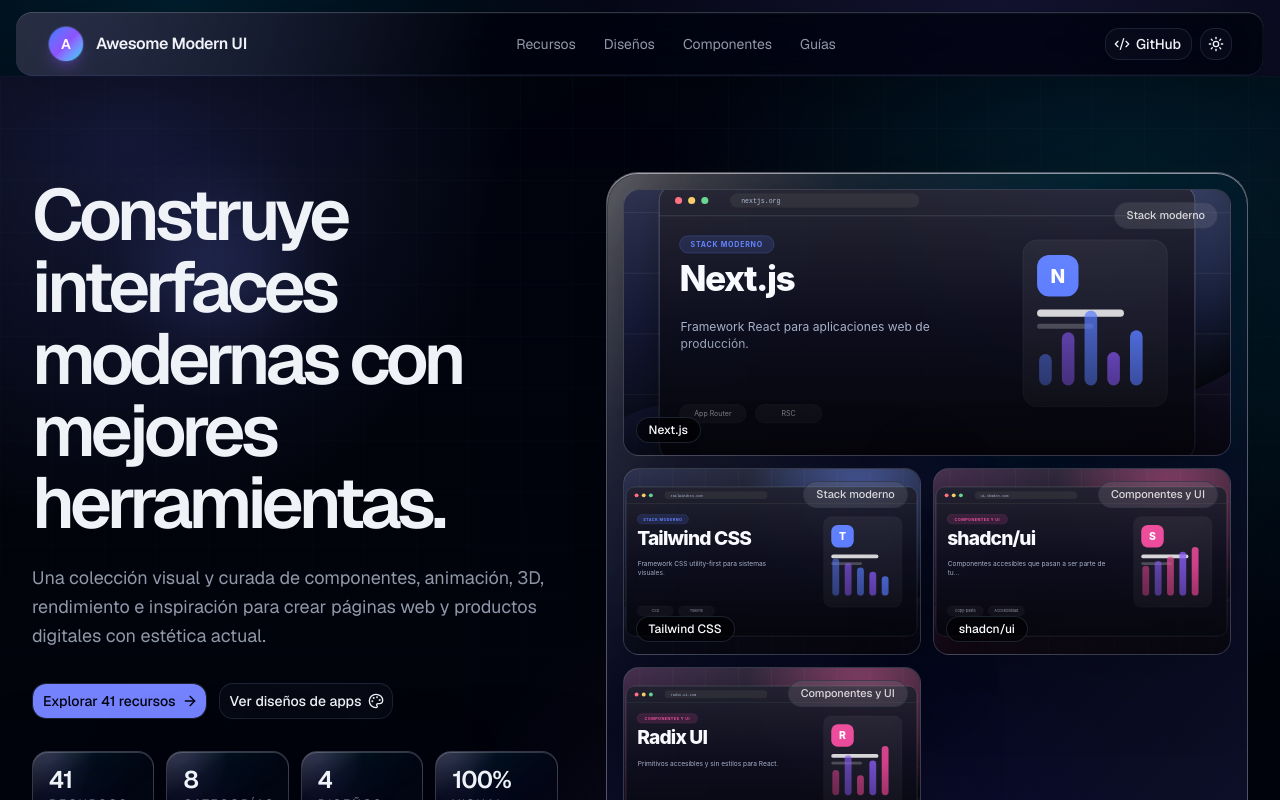
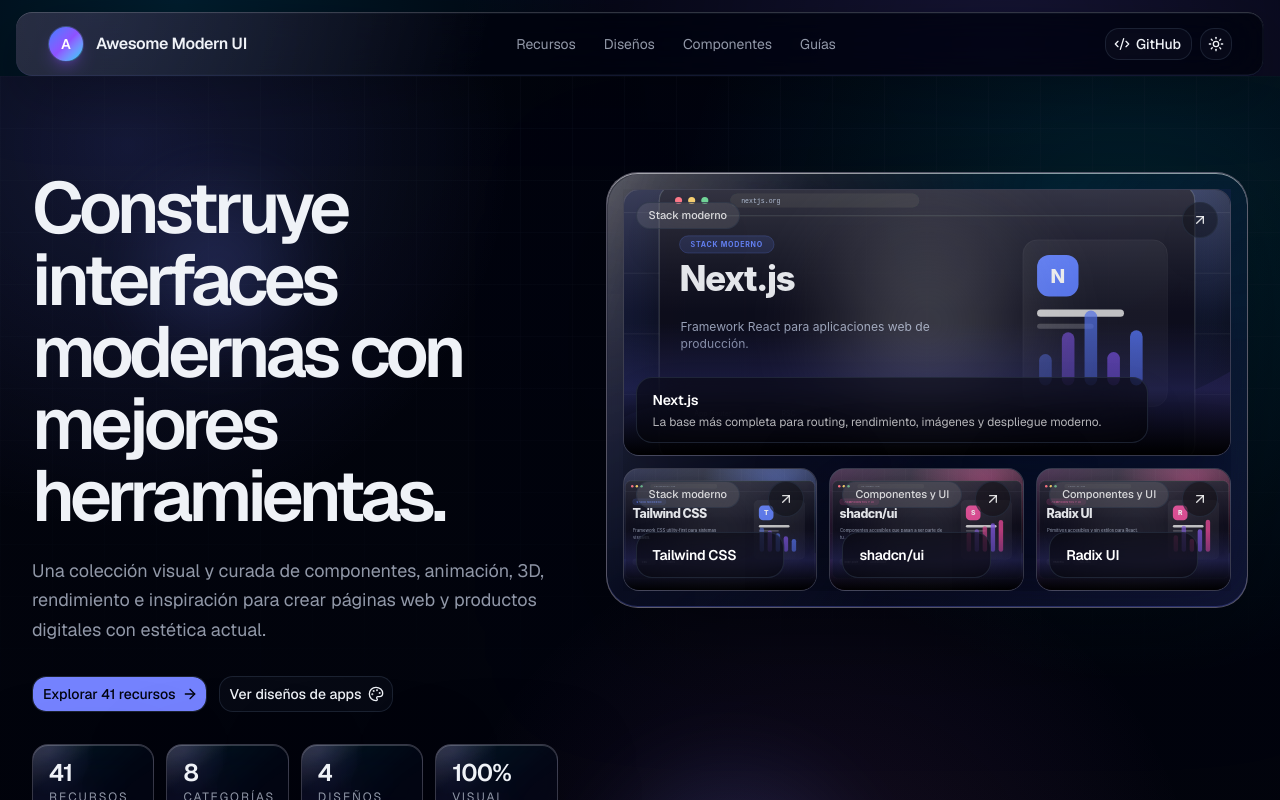
Before and after one commit to jesusoldekamp-hue/super-wow-ui-design, a Next.js app in the folder apps/web/: page / in a window 1280 px wide. Shown: the top 800 px of the page. Built offline with nearby package versions, Linux system fonts and the light colour scheme.

Commit message:
add liquid glass motion stage

```diff
--- a/apps/web/app/page.tsx
+++ b/apps/web/app/page.tsx
@@ -1,10 +1,10 @@
 import { ArrowRight, Code2, Layers3, Palette, Sparkles } from "lucide-react"
-import Image from "next/image"
 import Link from "next/link"
 
 import { Button } from "@workspace/ui/components/button"
 import { LiquidGlass } from "@workspace/ui/components/liquid-glass"
 
+import { LiquidResourceStage } from "@/components/liquid-resource-stage"
 import { ResourceCard } from "@/components/resource-card"
 import { Reveal } from "@/components/reveal"
 import { TemplatePreview } from "@/components/template-preview"
@@ -63,39 +63,7 @@
           </Reveal>
 
           <Reveal eager delay={0.1} className="relative">
-            <LiquidGlass
-              className="rounded-[2rem] p-3 sm:p-4"
-              contentClassName="grid gap-3 sm:grid-cols-2"
-              style={{ "--glass-x": "16%", "--glass-y": "4%" }}
-            >
-              {heroResources.map((item, index) => (
-                <Link
-                  key={item.slug}
-                  href={`/recursos/${item.slug}`}
-                  className={`group liquid-card relative overflow-hidden rounded-2xl ${
-                    index === 0 ? "sm:col-span-2" : ""
-                  }`}
-                >
-                  <div className={`relative ${index === 0 ? "aspect-[16/7]" : "aspect-[16/10]"}`}>
-                    <Image
-                      src={item.image}
-                      alt={item.imageAlt}
-                      fill
-                      priority
-                      sizes="(min-width: 1024px) 55vw, 100vw"
-                      className="object-cover transition-transform duration-500 group-hover:scale-[1.025]"
-                    />
-                    <span className="absolute inset-0 bg-gradient-to-t from-black/65 via-transparent to-white/10" />
-                  </div>
-                  <span className="absolute bottom-3 left-3 rounded-full border border-white/15 bg-black/55 px-3 py-1 text-xs font-medium text-white shadow-2xl backdrop-blur-xl">
-                    {item.name}
-                  </span>
-                  <span className="absolute right-3 top-3 rounded-full border border-white/15 bg-white/10 px-3 py-1 text-[11px] font-medium text-white/80 backdrop-blur-xl">
-                    {categoryLabels[item.category]}
-                  </span>
-                </Link>
-              ))}
-            </LiquidGlass>
+            <LiquidResourceStage items={heroResources} />
           </Reveal>
         </div>
       </section>
--- a/apps/web/app/recursos/page.tsx
+++ b/apps/web/app/recursos/page.tsx
@@ -22,7 +22,7 @@
           una explicación clara de para qué sirve y por qué merece estar aquí.
         </p>
       </div>
-      <Suspense fallback={<div className="glass h-96 animate-pulse rounded-2xl" />}>
+      <Suspense fallback={<div className="liquid-card h-96 animate-pulse rounded-2xl" />}>
         <CatalogExplorer />
       </Suspense>
     </main>
--- a/apps/web/components/cinematic-demo.tsx
+++ b/apps/web/components/cinematic-demo.tsx
@@ -17,7 +17,7 @@
     loading: () => (
       <div
         aria-hidden="true"
-        className="h-full w-full rounded-full bg-violet-500/15 blur-3xl"
+        className="absolute inset-0 rounded-full bg-violet-500/15 blur-3xl"
         data-testid="ambient-orb"
       />
     ),
--- /dev/null
+++ b/apps/web/components/liquid-resource-stage.tsx
@@ -0,0 +1,144 @@
+"use client"
+
+import { ArrowUpRight } from "lucide-react"
+import {
+  motion,
+  type MotionStyle,
+  useMotionValue,
+  useReducedMotion,
+  useSpring,
+  useTransform,
+} from "motion/react"
+import Image from "next/image"
+import Link from "next/link"
+import type { PointerEvent } from "react"
+
+import { LiquidGlass } from "@workspace/ui/components/liquid-glass"
+
+import { categoryLabels, type Resource } from "@/lib/catalog"
+
+const spring = { stiffness: 180, damping: 24, mass: 0.45 }
+
+function StageCard({
+  item,
+  index,
+  shouldReduceMotion,
+}: {
+  item: Resource
+  index: number
+  shouldReduceMotion: boolean
+}) {
+  const x = useMotionValue(0)
+  const y = useMotionValue(0)
+  const rotateX = useSpring(useTransform(y, [-0.5, 0.5], [7, -7]), spring)
+  const rotateY = useSpring(useTransform(x, [-0.5, 0.5], [-8, 8]), spring)
+  const shineX = useSpring(useTransform(x, [-0.5, 0.5], [-95, 95]), spring)
+  const shineY = useSpring(useTransform(y, [-0.5, 0.5], [-60, 60]), spring)
+  const isWide = index === 0
+
+  function handlePointerMove(event: PointerEvent<HTMLElement>) {
+    if (shouldReduceMotion) {
+      return
+    }
+
+    const rect = event.currentTarget.getBoundingClientRect()
+    x.set((event.clientX - rect.left) / rect.width - 0.5)
+    y.set((event.clientY - rect.top) / rect.height - 0.5)
+  }
+
+  function resetTilt() {
+    x.set(0)
+    y.set(0)
+  }
+
+  const animatedStyle: MotionStyle = shouldReduceMotion
+    ? {}
+    : {
+        rotateX,
+        rotateY,
+        transformStyle: "preserve-3d",
+      }
+
+  return (
+    <motion.article
+      className={`group liquid-card relative overflow-hidden rounded-2xl ${
+        isWide ? "sm:col-span-2 lg:col-span-3" : ""
+      }`}
+      initial={shouldReduceMotion ? false : { opacity: 0, y: 22, rotateX: -6 }}
+      animate={shouldReduceMotion ? undefined : { opacity: 1, y: 0, rotateX: 0 }}
+      transition={{ duration: 0.58, delay: index * 0.08, ease: [0.22, 1, 0.36, 1] }}
+      whileHover={shouldReduceMotion ? undefined : { y: -7, scale: 1.012 }}
+      onPointerMove={handlePointerMove}
+      onPointerLeave={resetTilt}
+      style={animatedStyle}
+    >
+      <Link
+        href={`/recursos/${item.slug}`}
+        className="relative block rounded-2xl focus-visible:outline-none focus-visible:ring-2 focus-visible:ring-primary focus-visible:ring-offset-2 focus-visible:ring-offset-background"
+      >
+        <div className={`relative ${isWide ? "aspect-[16/7]" : "aspect-[16/10]"}`}>
+          <Image
+            src={item.image}
+            alt={item.imageAlt}
+            fill
+            priority={index === 0}
+            sizes="(min-width: 1024px) 55vw, 100vw"
+            className="object-cover transition-transform duration-700 group-hover:scale-[1.035]"
+          />
+          <span className="absolute inset-0 bg-gradient-to-t from-black/76 via-black/10 to-white/15" />
+          <motion.span
+            aria-hidden
+            className="pointer-events-none absolute -inset-14 rounded-[2rem] bg-[radial-gradient(circle,rgba(255,255,255,.28),transparent_34%)] blur-2xl"
+            style={shouldReduceMotion ? undefined : { x: shineX, y: shineY }}
+          />
+          <span className="absolute inset-x-0 bottom-0 h-1/2 bg-[linear-gradient(180deg,transparent,rgba(99,102,241,.22),rgba(0,0,0,.78))]" />
+        </div>
+
+        <div className="absolute inset-0 flex flex-col justify-between p-3">
+          <div className="flex items-start justify-between gap-3">
+            <span className="rounded-full border border-white/15 bg-white/10 px-3 py-1 text-[11px] font-medium text-white/80 shadow-2xl backdrop-blur-xl">
+              {categoryLabels[item.category]}
+            </span>
+            <span className="grid size-9 place-items-center rounded-full border border-white/15 bg-black/35 text-white/85 shadow-2xl backdrop-blur-xl transition-transform duration-300 group-hover:translate-x-0.5 group-hover:-translate-y-0.5">
+              <ArrowUpRight className="size-4" />
+            </span>
+          </div>
+
+          <div className="max-w-[88%] rounded-2xl border border-white/15 bg-black/45 px-4 py-3 text-white shadow-2xl backdrop-blur-xl [transform:translateZ(28px)]">
+            <p className="text-sm font-semibold tracking-[-0.02em]">{item.name}</p>
+            {isWide ? <p className="mt-1 line-clamp-2 text-xs text-white/70">{item.reason}</p> : null}
+          </div>
+        </div>
+      </Link>
+    </motion.article>
+  )
+}
+
+export function LiquidResourceStage({ items }: { items: Resource[] }) {
+  const shouldReduceMotion = useReducedMotion() ?? false
+
+  return (
+    <LiquidGlass
+      className="rounded-[2rem] p-3 sm:p-4"
+      contentClassName="relative overflow-hidden"
+      style={{ "--glass-x": "16%", "--glass-y": "4%" }}
+    >
+      <motion.span
+        aria-hidden
+        className="pointer-events-none absolute -right-20 -top-24 size-72 rounded-full bg-[radial-gradient(circle,rgba(125,92,255,.28),transparent_66%)] blur-3xl"
+        animate={shouldReduceMotion ? undefined : { y: [0, 18, 0], scale: [1, 1.08, 1] }}
+        transition={{ duration: 8, repeat: Infinity, ease: "easeInOut" }}
+      />
+      <div className="relative grid gap-3 sm:grid-cols-2 lg:grid-cols-3 [perspective:1200px]">
+        {items.map((item, index) => (
+          <StageCard
+            key={item.slug}
+            item={item}
+            index={index}
+            shouldReduceMotion={shouldReduceMotion}
+          />
+        ))}
+      </div>
+    </LiquidGlass>
+  )
+}
--- a/apps/web/components/site-footer.tsx
+++ b/apps/web/components/site-footer.tsx
@@ -3,8 +3,8 @@
 
 export function SiteFooter() {
   return (
-    <footer className="border-t">
-      <div className="mx-auto flex max-w-7xl flex-col gap-5 px-5 py-10 text-sm text-muted-foreground sm:flex-row sm:items-center sm:justify-between lg:px-8">
+    <footer className="border-t px-3 py-4 sm:px-4">
+      <div className="liquid-rail mx-auto flex max-w-7xl flex-col gap-5 rounded-2xl px-5 py-6 text-sm text-muted-foreground sm:flex-row sm:items-center sm:justify-between lg:px-8">
         <div>
           <p className="font-medium text-foreground">Awesome Modern UI</p>
           <p>Recursos visuales para diseñar mejores webs y apps.</p>
--- a/apps/web/playwright.config.ts
+++ b/apps/web/playwright.config.ts
@@ -3,6 +3,7 @@
 export default defineConfig({
   testDir: "./tests",
   fullyParallel: true,
+  timeout: 60_000,
   use: {
     baseURL: "http://127.0.0.1:3000",
     trace: "retain-on-failure",
```
Also changed, not shown: apps/web/app/guias/[slug]/page.tsx (+16 -7 lines), apps/web/app/guias/page.tsx (+20 -7 lines), apps/web/app/recursos/[slug]/page.tsx (+16 -5 lines).
